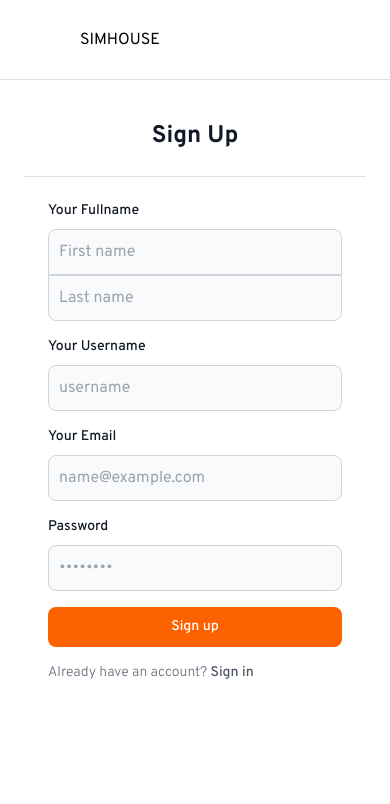
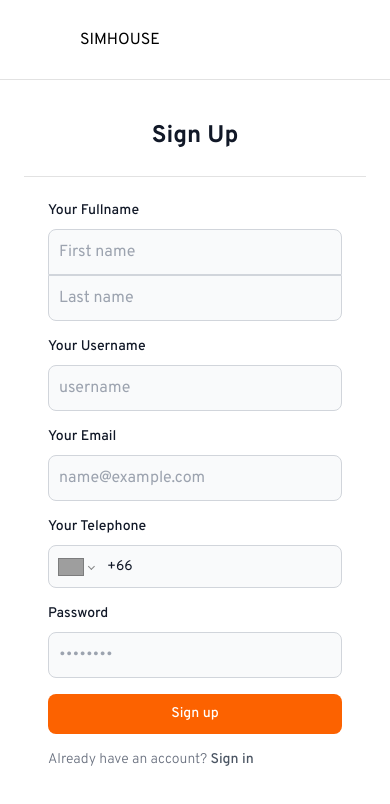
Before and after one commit to mickie2k/simhouse-frontend, a Next.js app: page /hosting/register in a window 390 px wide. Shown: the top 804 px of the page. Built offline with nearby package versions, Linux system fonts and the light colour scheme; no server answers; grey boxes are pictures that could not be loaded.

Commit message:
feat: adding phone in register

```diff
--- a/package.json
+++ b/package.json
@@ -27,6 +27,7 @@
         "react-dom": "^18",
         "react-icons": "^5.3.0",
         "react-modal": "^3.16.1",
+        "react-phone-number-input": "^3.4.16",
         "shadcn": "^4.0.2",
         "sharp": "^0.33.5",
         "sonner": "^2.0.7",
--- a/src/app/(auth)/customer/login/page.tsx
+++ b/src/app/(auth)/customer/login/page.tsx
@@ -11,7 +11,7 @@ export default function Login() {
 	return (
 		<CustomerAuthProvider>
 			<main className="min-h-full w-full relative">
-				<LoginForm authContext={useCustomerAuth} googleEndpoint="auth/customer/google" registerPath="customer/register" />
+				<LoginForm authContext={useCustomerAuth} googleEndpoint="auth/customer/google" registerPath="register" />
 			</main>
 		</CustomerAuthProvider>
 	);
--- a/src/app/(auth)/hosting/login/page.tsx
+++ b/src/app/(auth)/hosting/login/page.tsx
@@ -11,7 +11,7 @@ export default function Login() {
 	return (
 		<HostAuthProvider>
 			<main className="min-h-full w-full relative">
-				<LoginForm authContext={useHostAuth} googleEndpoint="auth/host/google" registerPath="host/register" />
+				<LoginForm authContext={useHostAuth} googleEndpoint="auth/host/google" registerPath="register" />
 			</main>
 		</HostAuthProvider>
 	);
--- a/src/app/globals.css
+++ b/src/app/globals.css
@@ -1,3 +1,5 @@
+@import "react-phone-number-input/style.css";
+
 @tailwind base;
 @tailwind components;
 @tailwind utilities;
@@ -175,3 +177,35 @@ body {
     background: lightgrey;
     cursor: pointer;
 }
+
+.register-phone-input {
+    display: flex;
+    align-items: center;
+    gap: 8px;
+    border: 1px solid #d1d5db;
+    border-radius: 0.5rem;
+    background-color: #f9fafb;
+    width: 100%;
+    padding: 0.625rem;
+}
+
+.register-phone-input:focus-within {
+    border-color: #fc6200;
+    box-shadow: 0 0 0 1px #fc6200;
+}
+
+.register-phone-input .PhoneInputCountrySelect {
+    background: transparent;
+    border: none;
+    color: #111827;
+    font-size: 0.875rem;
+}
+
+.register-phone-input .PhoneInputInput {
+    border: none;
+    background: transparent;
+    color: #111827;
+    width: 100%;
+    outline: none;
+    font-size: 0.875rem;
+}
--- a/src/components/login/RegisterForm.tsx
+++ b/src/components/login/RegisterForm.tsx
@@ -1,10 +1,12 @@
 "use client";
 
 import Link from "next/link";
-import { FormEvent } from "react";
+import { FormEvent, useState } from "react";
 import { useRouter } from "next/navigation";
 import { toast } from "sonner";
 import { axiosInstance } from "@/lib/http";
+import axios from "axios";
+import PhoneInput, { isValidPhoneNumber } from "react-phone-number-input";
 
 export default function RegisterForm(
 	{
@@ -15,21 +17,32 @@ export default function RegisterForm(
 		redirectURI: string
 	}) {
 	const router = useRouter();
+	const [telephone, setTelephone] = useState<string | undefined>(undefined);
+
 	const onSubmit = async (event: FormEvent<HTMLFormElement>) => {
 		event.preventDefault();
+
+		if (!telephone || !isValidPhoneNumber(telephone)) {
+			toast.error("Please enter a valid telephone number");
+			return;
+		}
 
 		const formData = new FormData(event.currentTarget);
 		const formDataJson: { [key: string]: FormDataEntryValue } = {};
 		formData.forEach((value, key) => {
 			formDataJson[key] = value;
 		});
+		formDataJson.phone = telephone;
+		console.log(telephone)
+
+
 
 		try {
 			await axiosInstance.post(registerEndpoint, formDataJson);
 			toast.success("Register success");
 			router.push(redirectURI);
 		} catch (error) {
-			toast.error("This username have already been taken");
+			axios.isAxiosError(error) ? toast.error(error.response?.data?.message || "Register failed") : toast.error("Register failed");
 		}
 	};
 	return (
@@ -99,6 +112,25 @@ export default function RegisterForm(
 							</div>
 							<div>
 								<label
+									htmlFor="phone"
+									className="block mb-2 text-sm font-medium text-gray-900 "
+								>
+									Your Telephone
+								</label>
+								<PhoneInput
+									id="phone"
+									name="phone"
+									defaultCountry="TH"
+									international
+									value={telephone}
+									onChange={setTelephone}
+									placeholder="Your telephone number"
+									className="register-phone-input"
+									required
+								/>
+							</div>
+							<div>
+								<label
 									htmlFor="password"
 									className="block mb-2 text-sm font-medium text-gray-900 "
 								>
```
Also changed, not shown: 1 other file (tests, documents, lock files or other folders).
